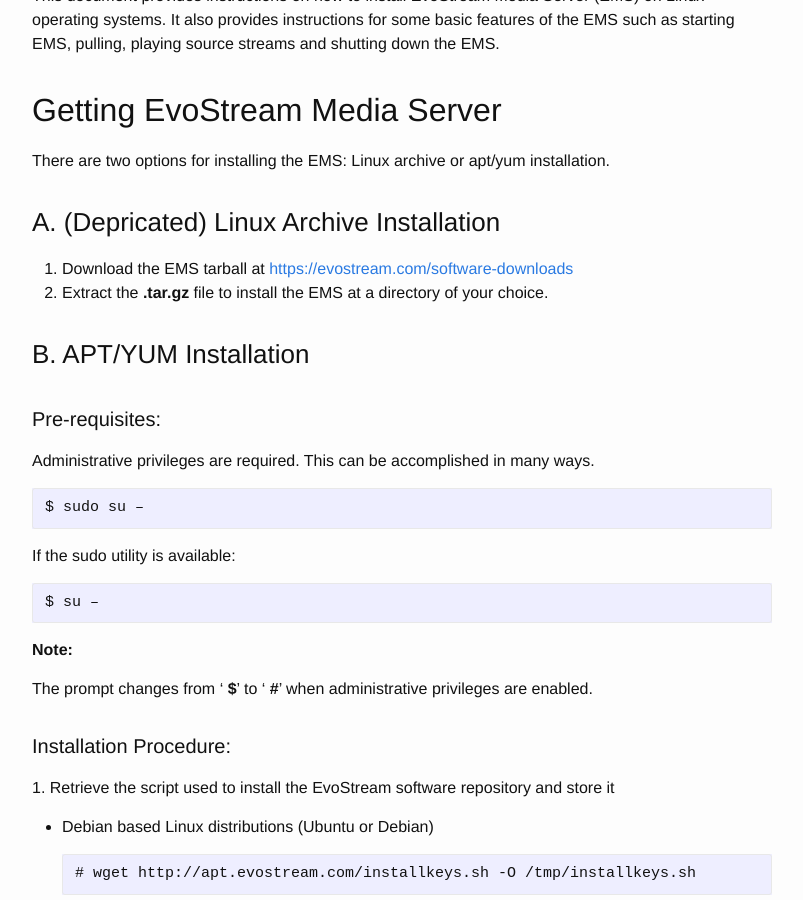
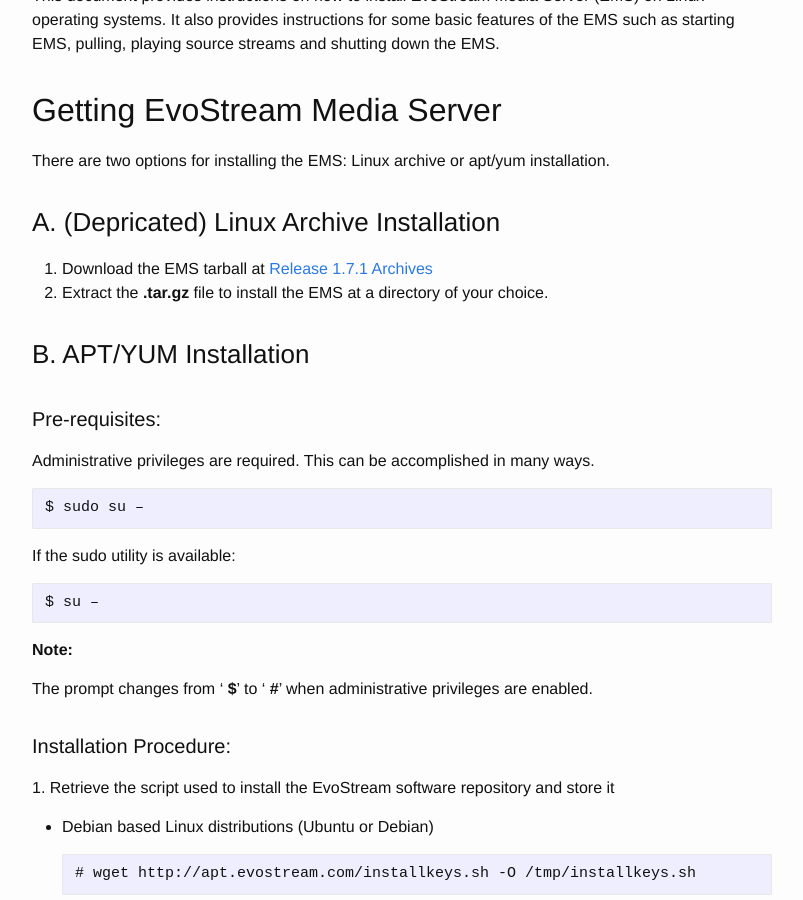
Before and after one commit to EvoStream/ems_quick_start_guide, a Jekyll site: the page built from _posts/2016-01-01-ems-quick-start-guide-linux.md, in a window 1280 px wide and 900 px high, scrolled down 309 px. Shown: the whole window, without its empty margins (238-1041 px from the left). Built offline with Jekyll 4.4.1, drawn with Linux system fonts in a browser that asks for light colours.

Commit message:
Update 2016-01-01-ems-quick-start-guide-linux.md

```diff
--- a/_posts/2016-01-01-ems-quick-start-guide-linux.md
+++ b/_posts/2016-01-01-ems-quick-start-guide-linux.md
@@ -20,7 +20,7 @@ There are two options for installing the EMS: Linux archive or apt/yum installat
 
 ### A.	(Depricated) Linux Archive Installation
 
-1. Download the EMS tarball at [https://evostream.com/software-downloads](https://evostream.com/software-downloads)
+1. Download the EMS tarball at [Release 1.7.1 Archives](http://tarballs.evostream.com/release/4491/)
 2. Extract the **.tar.gz** file to install the EMS at a directory of your choice.
 
 
```
